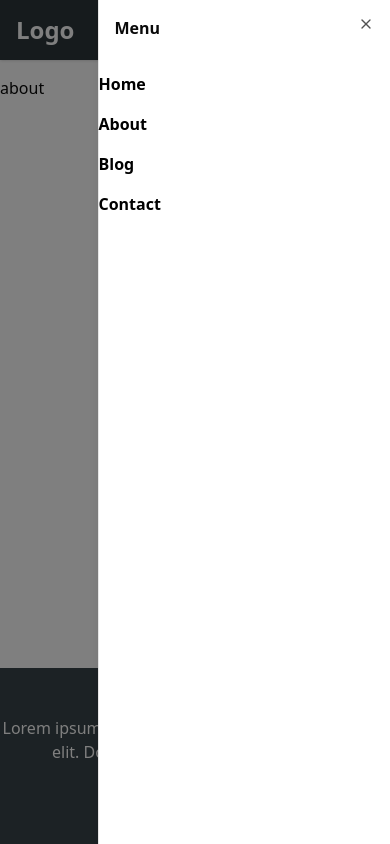
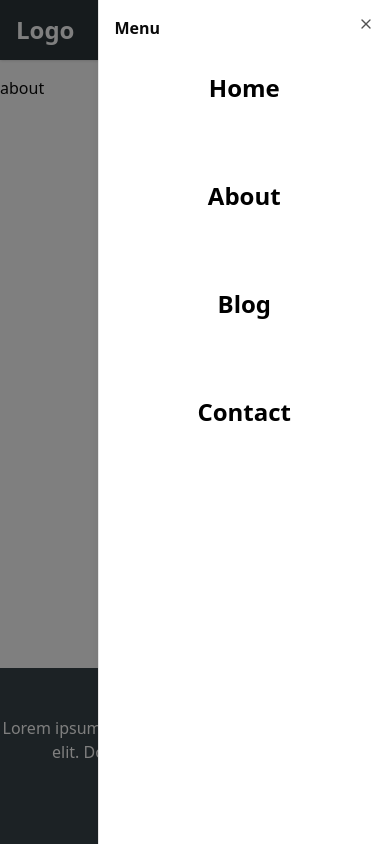
Before and after one commit to KahweB/blogix, a Next.js app: page /about in a window 390 px wide. Both pictures are taken after a click on the button 354 px from the left and 30 px from the top of the page. Built offline with nearby package versions, Linux system fonts and the light colour scheme.

Commit message:
mobilemenu style start

```diff
--- a/components/layout/header/MobileMenu.tsx
+++ b/components/layout/header/MobileMenu.tsx
@@ -16,16 +16,19 @@ const MobileMenu = () => {
     const [isNavbarOpen, setIsNavbarOpen] = useState(false);
     return (
         <Sheet open={isNavbarOpen}>
-            <SheetTrigger asChild><Button onClick={() => setIsNavbarOpen(true)} className='md:hidden'><Menu /></Button></SheetTrigger>
+            <SheetTrigger asChild><Button variant="secondary" onClick={() => setIsNavbarOpen(true)} className='md:hidden'><Menu /></Button></SheetTrigger>
 
             <SheetContent className='' onInteractOutside={() => setIsNavbarOpen(false)}>
                 <SheetHeader>
                     <SheetTitle>Menu</SheetTitle>
                 </SheetHeader>
-                <Link onClick={() => setIsNavbarOpen(false)} href="/" className='text-black font-bold hover:underline'>Home</Link>
-                <Link onClick={() => setIsNavbarOpen(false)} href="/about" className='text-black font-bold hover:underline'>About</Link>
-                <Link onClick={() => setIsNavbarOpen(false)} href="/blog" className='text-black font-bold hover:underline'>Blog</Link>
-                <Link onClick={() => setIsNavbarOpen(false)} href="/contact" className='text-black font-bold hover:underline'>Contact</Link>
+                <div className='flex flex-col content-center items-center h-full space-y-19'>
+                    <Link onClick={() => setIsNavbarOpen(false)} href="/" className='text-black text-2xl font-bold hover:underline'>Home</Link>
+                    <Link onClick={() => setIsNavbarOpen(false)} href="/about" className='text-black text-2xl font-bold hover:underline'>About</Link>
+                    <Link onClick={() => setIsNavbarOpen(false)} href="/blog" className='text-black text-2xl font-bold hover:underline'>Blog</Link>
+                    <Link onClick={() => setIsNavbarOpen(false)} href="/contact" className='text-black text-2xl font-bold hover:underline'>Contact</Link>
+                </div>
+
             </SheetContent>
         </Sheet>
     )
```
